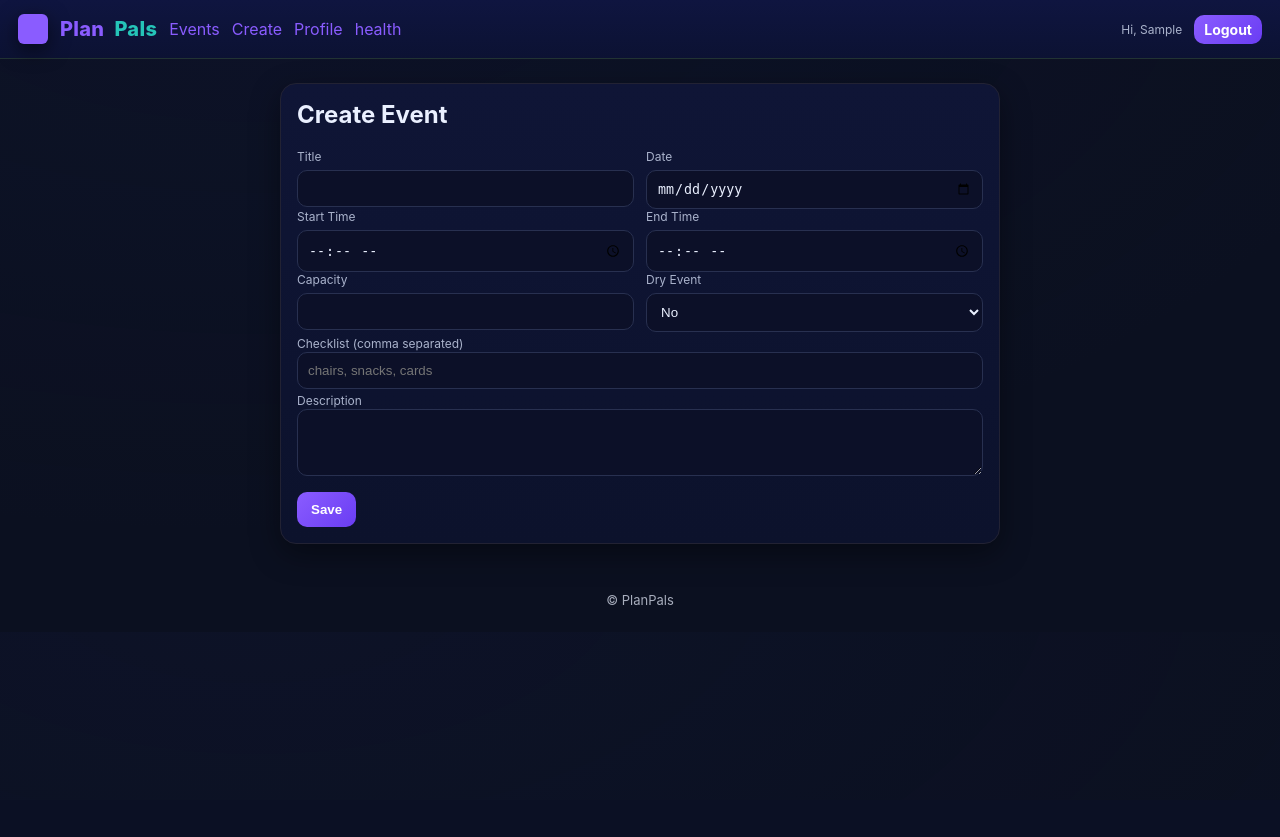
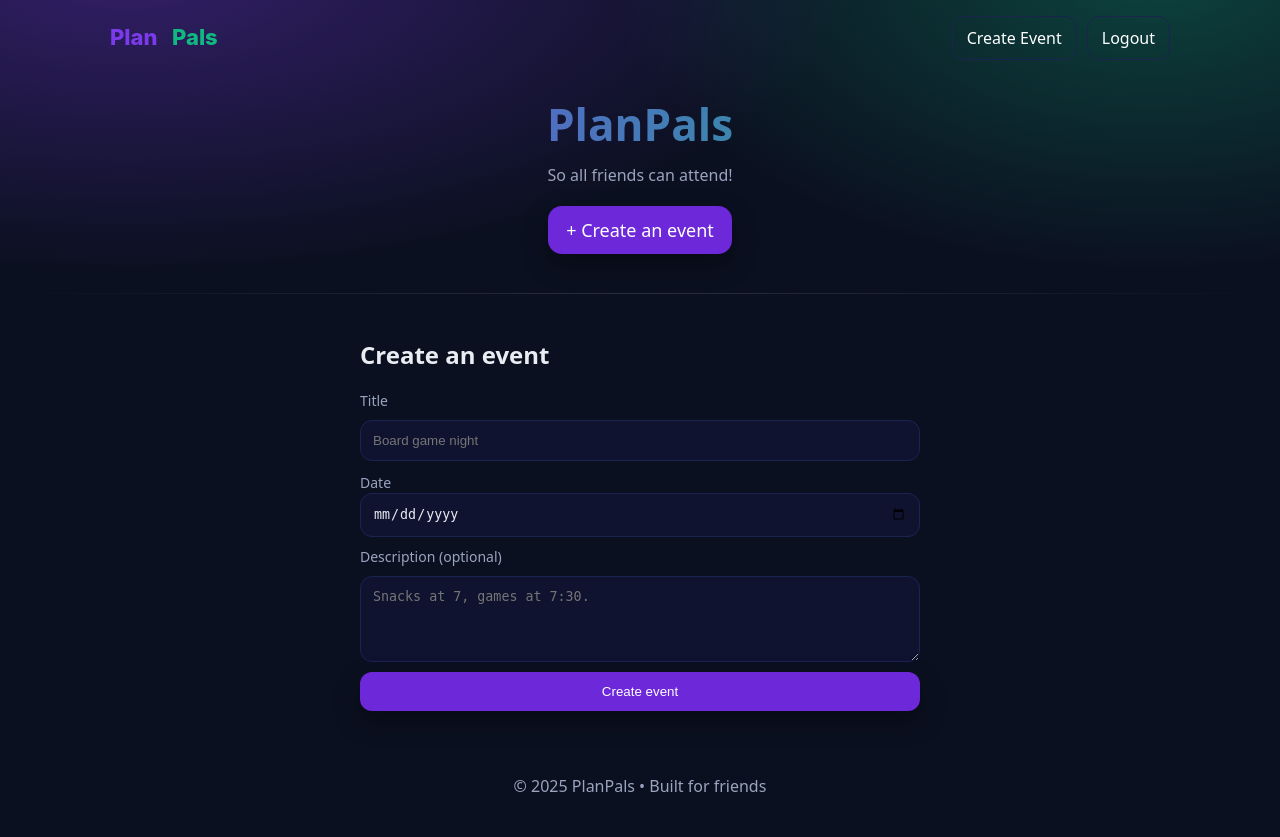
Before and after one commit to drewmac11/planpals, a Flask app: page /create in a window 1280 px wide. Before the commit the page ends 605 px from the top, so only its background shows below. Run offline with Flask 3, Linux system fonts and the light colour scheme; the visitor is signed in with stand-in values (Sample User, id 1); some libraries are stand-ins or nearby versions.

Commit message:
updated PlanPals build

```diff
--- a/app.py
+++ b/app.py
@@ -1,54 +1,75 @@
+from flask import Flask, render_template, request, redirect, url_for, flash
+from werkzeug.security import generate_password_hash, check_password_hash
+from flask_login import login_user, login_required, logout_user, current_user
+from datetime import datetime
+from sqlalchemy import text
+from urllib.parse import urlparse
 import os
-from flask import Flask, render_template, request, redirect, url_for, flash
-from flask_sqlalchemy import SQLAlchemy
-from flask_login import LoginManager, UserMixin, login_user, logout_user, current_user, login_required
-from werkzeug.security import generate_password_hash, check_password_hash
-from datetime import datetime
 
-db = SQLAlchemy()
-login_manager = LoginManager()
+from extensions import db, login_manager
+from models import User, Event
 
+def normalize_db_url(raw: str) -> str:
+    raw = (raw or "").strip().strip('"').strip("'")
+
+    # Fix common mistakes
+    if raw.startswith("railwaypostgres://"):
+        raw = raw.replace("railwaypostgres://", "postgres://", 1)
+    if raw.startswith("railwaypostgresql://"):
+        raw = raw.replace("railwaypostgresql://", "postgresql://", 1)
+
+    # Force psycopg3 driver
+    if raw.startswith("postgresql+psycopg2://"):
+        raw = raw.replace("postgresql+psycopg2://", "postgresql+psycopg://", 1)
+    if raw.startswith("postgres://"):
+        raw = raw.replace("postgres://", "postgresql+psycopg://", 1)
+    if raw.startswith("postgresql://"):
+        raw = raw.replace("postgresql://", "postgresql+psycopg://", 1)
+
+    # Add SSL only for public hosts
+    if raw.startswith("postgresql+psycopg://") and "sslmode=" not in raw:
+        host = urlparse(raw).hostname or ""
+        if not host.endswith(".railway.internal"):
+            raw += ("&" if "?" in raw else "?") + "sslmode=require"
+    return raw
 
 def create_app():
     app = Flask(__name__)
-    app.config["SECRET_KEY"] = os.getenv("SECRET_KEY", "supersecretkey")
 
-    # ✅ Database configuration (use DATABASE_URL from Railway)
-    db_url = os.getenv("DATABASE_URL")
-    if db_url and db_url.startswith("postgres://"):
-        db_url = db_url.replace("postgres://", "postgresql://")
-    app.config["SQLALCHEMY_DATABASE_URI"] = db_url or "sqlite:///planpals.db"
+    env_url = os.environ.get("DATABASE_URL", "sqlite:///planpals.db")
+    db_url = normalize_db_url(env_url)
+
+    app.config["SECRET_KEY"] = os.environ.get("SECRET_KEY", "dev-key")
+    app.config["SQLALCHEMY_DATABASE_URI"] = db_url
     app.config["SQLALCHEMY_TRACK_MODIFICATIONS"] = False
 
     db.init_app(app)
     login_manager.init_app(app)
     login_manager.login_view = "login"
 
-    # ----------------- MODELS -----------------
-    class User(UserMixin, db.Model):
-        id = db.Column(db.Integer, primary_key=True)
-        name = db.Column(db.String(100), nullable=False)
-        email = db.Column(db.String(150), unique=True, nullable=False)
-        password_hash = db.Column(db.String(255), nullable=False)
-        created_at = db.Column(db.DateTime, default=datetime.utcnow)
-
-    class Event(db.Model):
-        id = db.Column(db.Integer, primary_key=True)
-        title = db.Column(db.String(200), nullable=False)
-        description = db.Column(db.Text)
-        date = db.Column(db.Date, nullable=False)
-        start_time = db.Column(db.Time)
-        end_time = db.Column(db.Time)
-        capacity = db.Column(db.Integer, nullable=False)
-        checklist = db.Column(db.Text, default="")
-        dry = db.Column(db.Boolean, default=False)
-        creator_id = db.Column(db.Integer, db.ForeignKey("user.id"))
-
     @login_manager.user_loader
     def load_user(user_id):
+        # Simple for now; SQLAlchemy 2.x warns about Query.get but fine
         return User.query.get(int(user_id))
 
-    # ----------------- ROUTES -----------------
+    with app.app_context():
+        try:
+            db.create_all()
+            db.session.execute(text("SELECT 1"))
+        except Exception as e:
+            print("⚠️  Postgres connection failed, falling back to SQLite:", e)
+            app.config["SQLALCHEMY_DATABASE_URI"] = "sqlite:////tmp/planpals.db"
+            db.session.remove()
+            try:
+                db.engine.dispose()
+            except Exception:
+                pass
+            db.create_all()
+
+    @app.get("/health")
+    def health():
+        return "ok", 200
+
     @app.route("/")
     def index():
         events = Event.query.order_by(Event.date.asc()).all()
@@ -57,32 +78,29 @@ def create_app():
     @app.route("/register", methods=["GET", "POST"])
     def register():
         if request.method == "POST":
-            name = request.form["name"]
-            email = request.form["email"]
+            name = request.form["name"].strip()
+            email = request.form["email"].strip().lower()
             password = request.form["password"]
-
-            hashed_pw = generate_password_hash(password)
-            new_user = User(name=name, email=email, password_hash=hashed_pw)
-            db.session.add(new_user)
-            db.session.commit()
-            flash("Account created successfully!", "success")
-            return redirect(url_for("login"))
-
+            if User.query.filter_by(email=email).first():
+                flash("Email already registered", "error")
+            else:
+                user = User(name=name, email=email, password_hash=generate_password_hash(password))
+                db.session.add(user)
+                db.session.commit()
+                flash("Registration successful! Please log in.", "success")
+                return redirect(url_for("login"))
         return render_template("register.html")
 
     @app.route("/login", methods=["GET", "POST"])
     def login():
         if request.method == "POST":
-            email = request.form["email"]
+            email = request.form["email"].strip().lower()
             password = request.form["password"]
             user = User.query.filter_by(email=email).first()
-
             if user and check_password_hash(user.password_hash, password):
                 login_user(user)
                 return redirect(url_for("index"))
-            else:
-                flash("Invalid credentials", "danger")
-
+            flash("Invalid credentials", "error")
         return render_template("login.html")
 
     @app.route("/logout")
@@ -93,56 +111,26 @@ def create_app():
 
     @app.route("/create", methods=["GET", "POST"])
     @login_required
-    def create():
+    def create_event():
         if request.method == "POST":
-            title = request.form["title"]
-            description = request.form.get("description", "")
-            date = datetime.strptime(request.form["date"], "%Y-%m-%d").date()
-            start_time = datetime.strptime(request.form["start_time"], "%H:%M").time() if request.form.get("start_time") else None
-            end_time = datetime.strptime(request.form["end_time"], "%H:%M").time() if request.form.get("end_time") else None
-            capacity = int(request.form["capacity"])
-            dry = "dry" in request.form
-            checklist = request.form.get("checklist", "")
-
-            event = Event(
-                title=title,
-                description=description,
-                date=date,
-                start_time=start_time,
-                end_time=end_time,
-                capacity=capacity,
-                dry=dry,
-                checklist=checklist,
-                creator_id=current_user.id,
-            )
-            db.session.add(event)
+            title = request.form["title"].strip()
+            date_str = request.form["date"]
+            desc = request.form["description"].strip()
+            try:
+                dt = datetime.strptime(date_str, "%Y-%m-%d").date()
+            except ValueError:
+                flash("Invalid date format", "error")
+                return render_template("create.html")
+            e = Event(title=title, date=dt, description=desc, creator_id=current_user.id)
+            db.session.add(e)
             db.session.commit()
-            flash("Event created successfully!", "success")
+            flash("Event created!", "success")
             return redirect(url_for("index"))
-
         return render_template("create.html")
-
-    @app.route("/profile", methods=["GET", "POST"])
-    @login_required
-    def profile():
-        if request.method == "POST":
-            current_user.name = request.form["name"]
-            db.session.commit()
-            flash("Profile updated!", "success")
-            return redirect(url_for("profile"))
-
-        user_events = Event.query.filter_by(creator_id=current_user.id).all()
-        return render_template("profile.html", user=current_user, events=user_events)
-
-    # ----------------- INITIALIZE DATABASE -----------------
-    with app.app_context():
-        db.create_all()
 
     return app
 
-
-# ✅ Railway entry point
 if __name__ == "__main__":
-    port = int(os.getenv("PORT", 8080))
     app = create_app()
+    port = int(os.environ.get("PORT", 8080))
     app.run(host="0.0.0.0", port=port)
--- /dev/null
+++ b/extensions.py
@@ -0,0 +1,5 @@
+from flask_sqlalchemy import SQLAlchemy
+from flask_login import LoginManager
+
+db = SQLAlchemy()
+login_manager = LoginManager()
--- a/static/style.css
+++ b/static/style.css
@@ -1,32 +1,78 @@
 :root{
-  --bg:#0b1020; --panel:#121836; --text:#eaf0ff; --muted:#aab3cc;
-  --brand:#8a5cff; --brand2:#25c4b8; --ok:#28a745; --warn:#ffc107; --danger:#ff4d4f;
+  --bg:#0b1020;
+  --panel:#0f1530;
+  --line:#1b2450;
+  --text:#e9ecf1;
+  --muted:#9aa4bf;
+  --purple:#7c3aed; /* Plan */
+  --teal:#10b981;   /* Pals */
+  --btn:#6d28d9;
+  --btn-hover:#8b5cf6;
+  --shadow:0 10px 24px rgba(0,0,0,.35);
 }
+
 *{box-sizing:border-box}
-body{margin:0;font-family:Inter,system-ui,Segoe UI,Helvetica,Arial,sans-serif;background:radial-gradient(1200px 600px at 20% -10%,#1a245a22,transparent),var(--bg);color:var(--text)}
-a{color:var(--brand);text-decoration:none} a:hover{text-decoration:underline}
-.nav{display:flex;gap:16px;align-items:center;justify-content:space-between;padding:14px 18px;background:linear-gradient(180deg,#0f1540 0%, #0c1233 100%);border-bottom:1px solid #233}
-.nav .left,.nav .right{display:flex;gap:12px;align-items:center}
-.brand{display:flex;align-items:center;gap:10px;font-weight:800;font-size:20px;letter-spacing:.3px}
-.brand .plan{color:var(--brand)} .brand .pals{color:var(--brand2)}
-.btn{background:linear-gradient(135deg,var(--brand),#6a3df3);border:none;color:#fff;padding:10px 14px;border-radius:10px;font-weight:700;cursor:pointer}
-.btn.alt{background:linear-gradient(135deg,var(--brand2),#14a79c)}
-.btn.small{padding:6px 10px;font-size:14px}
-.container{max-width:980px;margin:24px auto;padding:0 16px}
-.hero{display:flex;align-items:center;justify-content:space-between;gap:16px;padding:18px;background:linear-gradient(180deg,#10173e,#0f1536);border:1px solid #223;box-shadow:0 10px 30px #0006;border-radius:18px;margin:20px 0}
-.hero h1{margin:0;font-size:28px}
-.card{background:linear-gradient(180deg,#0f1536,#0c122c);border:1px solid #223;border-radius:16px;padding:16px;box-shadow:0 10px 30px #0006}
-.grid{display:grid;grid-template-columns:repeat(auto-fill,minmax(280px,1fr));gap:14px}
-.label{font-size:12px;color:var(--muted)}
-input,select,textarea{width:100%;background:#0c1028;border:1px solid #283050;color:var(--text);padding:10px;border-radius:10px;outline:none}
-input:focus,select:focus,textarea:focus{border-color:#5160ff;box-shadow:0 0 0 3px #5160ff33}
-form .row{display:grid;grid-template-columns:1fr 1fr;gap:12px}
-form .row > div{display:flex;flex-direction:column;gap:6px}
-ul{margin:8px 0 0 18px}
-.footer{opacity:.7;text-align:center;padding:24px 0;font-size:13px}
-.msg{padding:10px 12px;border-radius:10px;margin:10px 0}
-.msg.ok{background:#15351f;border:1px solid #2f6a3a}
-.msg.err{background:#3a1420;border:1px solid #a13a58}
-.logo{width:30px;height:30px;border-radius:6px;display:inline-block;background:linear-gradient(135deg,var(--brand),var(--brand2));box-shadow:0 6px 20px #0008}
-.centered{display:flex;align-items:center;justify-content:center;gap:10px}
-.event-meta{color:var(--muted);font-size:12px}
+html,body{height:100%}
+body{margin:0;font-family:ui-sans-serif,system-ui,-apple-system,Segoe UI,Roboto,Helvetica,Arial,sans-serif;background:var(--bg);color:var(--text);}
+
+/* Header / nav */
+.site-header{position:relative;overflow:hidden;background:
+  radial-gradient(1200px 500px at 10% -10%, rgba(124,58,237,.35), transparent 60%),
+  radial-gradient(900px 500px at 90% -10%, rgba(16,185,129,.3), transparent 60%)}
+.gradient{position:absolute;inset:auto 0 0 0;height:1px;background:linear-gradient(90deg,transparent,rgba(255,255,255,.12),transparent)}
+
+.nav{max-width:1100px;margin:0 auto;padding:16px 20px;display:flex;align-items:center;justify-content:space-between}
+.brand{display:flex;align-items:center;gap:10px;color:#fff;text-decoration:none}
+.logo{height:28px}
+
+.links{display:flex;gap:10px;align-items:center}
+
+/* Hero */
+.hero{max-width:1100px;margin:24px auto 40px;padding:0 20px;text-align:center}
+.hero h1{font-size:44px;line-height:1.1;margin:8px 0;font-weight:900;background:linear-gradient(90deg,var(--purple),var(--teal));-webkit-background-clip:text;background-clip:text;color:transparent}
+.tagline{color:var(--muted);margin-bottom:20px}
+
+/* Buttons */
+.btn{background:var(--btn);border:none;color:#fff;padding:10px 14px;border-radius:12px;cursor:pointer;text-decoration:none;display:inline-block;box-shadow:var(--shadow);transition:transform .05s ease, background .2s}
+.btn:hover{background:var(--btn-hover);transform:translateY(-1px)}
+.btn.ghost{background:transparent;border:1px solid var(--line);box-shadow:none}
+.btn.small{font-size:14px;padding:8px 12px;border-radius:10px}
+.btn.large{font-size:18px;padding:12px 18px;border-radius:14px}
+.btn.wide{width:100%;padding:12px 16px}
+
+/* Containers */
+.container{max-width:1100px;margin:0 auto;padding:24px 20px}
+.section{margin-top:8px}
+.section-head{display:flex;align-items:center;justify-content:space-between;margin-bottom:12px}
+
+/* Cards/grid */
+.grid{display:grid;grid-template-columns:repeat(auto-fill,minmax(260px,1fr));gap:16px}
+.card{background:var(--panel);border:1px solid var(--line);border-radius:16px;padding:14px;box-shadow:var(--shadow)}
+.card h3{margin:0 0 6px 0}
+
+/* Event card */
+.event{display:flex;gap:12px;align-items:flex-start}
+.date-badge{flex:0 0 auto;background:linear-gradient(180deg,var(--purple),var(--teal));border-radius:14px;color:#fff;padding:10px 10px;text-align:center;box-shadow:var(--shadow)}
+.date-badge .m{display:block;font-size:12px;opacity:.9;text-transform:uppercase;letter-spacing:.08em}
+.date-badge .d{display:block;font-weight:900;font-size:22px;line-height:1.1}
+.card-body .muted{color:var(--muted);margin:.2rem 0}
+
+/* Forms */
+.auth{max-width:560px;margin:0 auto}
+.form{display:grid;gap:10px}
+label{font-size:14px;color:var(--muted)}
+input,textarea{width:100%;padding:12px;border-radius:12px;border:1px solid var(--line);background:#0f1330;color:var(--text)}
+input:focus,textarea:focus{outline:2px solid rgba(124,58,237,.35);border-color:var(--purple)}
+.row{display:flex;gap:12px}
+.col{flex:1}
+
+/* Flash */
+.flash{margin:12px 0;padding:12px;border-radius:12px;background:rgba(16,185,129,.12);border:1px solid rgba(16,185,129,.35)}
+.flash.error{background:rgba(220,38,38,.12);border-color:rgba(239,68,68,.4)}
+
+/* Empty state */
+.empty{background:var(--panel);border:1px solid var(--line);border-radius:16px;padding:24px;text-align:center;box-shadow:var(--shadow)}
+.empty h3{margin-top:0}
+
+/* Footer */
+.site-footer{text-align:center;color:var(--muted);padding:24px}
--- a/templates/base.html
+++ b/templates/base.html
@@ -1,46 +1,53 @@
-<!doctype html>
+<!DOCTYPE html>
 <html lang="en">
 <head>
-  <meta charset="utf-8">
-  <meta name="viewport" content="width=device-width, initial-scale=1">
+  <meta charset="utf-8" />
+  <meta name="viewport" content="width=device-width, initial-scale=1" />
   <title>PlanPals</title>
+  <meta name="theme-color" content="#7c3aed" />
+  <link rel="icon" href="{{ url_for('static', filename='favicon.svg') }}" type="image/svg+xml">
   <link rel="stylesheet" href="{{ url_for('static', filename='style.css') }}">
 </head>
 <body>
-  <nav class="nav">
-    <div class="left">
-      <img src="{{ url_for('static', filename='logo.png') }}" alt="logo" class="logo">
-      <div class="brand"><span class="plan">Plan</span><span class="pals">Pals</span></div>
-      <a href="{{ url_for('index') }}">Events</a>
+  <header class="site-header">
+    <div class="nav">
+      <a href="{{ url_for('index') }}" class="brand">
+        <img src="{{ url_for('static', filename='logo.svg') }}" alt="PlanPals" class="logo" />
+      </a>
+      <div class="links">
+        {% if current_user.is_authenticated %}
+          <a class="btn ghost" href="{{ url_for('create_event') }}">Create Event</a>
+          <a class="btn ghost" href="{{ url_for('logout') }}">Logout</a>
+        {% else %}
+          <a class="btn ghost" href="{{ url_for('login') }}">Log in</a>
+          <a class="btn" href="{{ url_for('register') }}">Sign up</a>
+        {% endif %}
+      </div>
+    </div>
+
+    <div class="hero">
+      <h1>PlanPals</h1>
+      <p class="tagline">So all friends can attend!</p>
       {% if current_user.is_authenticated %}
-      <a href="{{ url_for('create_event') }}">Create</a>
-      <a href="{{ url_for('profile') }}">Profile</a>
-      {% endif %}
-      <a href="/healthz" title="health">health</a>
-    </div>
-    <div class="right">
-      {% if current_user.is_authenticated %}
-      <span class="label">Hi, {{ current_user.name.split(' ')[0] }}</span>
-      <a class="btn small" href="{{ url_for('logout') }}">Logout</a>
+        <a class="btn large" href="{{ url_for('create_event') }}">+ Create an event</a>
       {% else %}
-      <a class="btn small" href="{{ url_for('login') }}">Login</a>
-      <a class="btn small alt" href="{{ url_for('register') }}">Sign up</a>
+        <a class="btn large" href="{{ url_for('register') }}">Get started — it’s free</a>
       {% endif %}
     </div>
-  </nav>
+    <div class="gradient"></div>
+  </header>
 
-  <div class="container">
+  <main class="container">
     {% with messages = get_flashed_messages(with_categories=true) %}
-      {% if messages %}
-        {% for category, message in messages %}
-        <div class="msg {{ 'ok' if category=='success' else 'err' }}">{{ message }}</div>
-        {% endfor %}
-      {% endif %}
+      {% for cat, msg in messages %}
+        <div class="flash {{cat}}"><span>{{ msg }}</span></div>
+      {% endfor %}
     {% endwith %}
+    {% block content %}{% endblock %}
+  </main>
 
-    {% block content %}{% endblock %}
-  </div>
-
-  <div class="footer">© PlanPals</div>
+  <footer class="site-footer">
+    <p>© {{ 2025 }} PlanPals • Built for friends</p>
+  </footer>
 </body>
 </html>
--- a/templates/create.html
+++ b/templates/create.html
@@ -1,28 +1,19 @@
 {% extends 'base.html' %}
 {% block content %}
-<div class="card" style="max-width:720px;margin:0 auto">
-  <h2 style="margin-top:0">Create Event</h2>
-  <form method="post">
+<section class="auth">
+  <h2>Create an event</h2>
+  <form method="post" class="form">
+    <label>Title</label>
+    <input name="title" placeholder="Board game night" required />
     <div class="row">
-      <div><label class="label">Title</label><input required name="title"></div>
-      <div><label class="label">Date</label><input type="date" name="date" required></div>
-    </div>
-    <div class="row">
-      <div><label class="label">Start Time</label><input type="time" name="start_time"></div>
-      <div><label class="label">End Time</label><input type="time" name="end_time"></div>
-    </div>
-    <div class="row">
-      <div><label class="label">Capacity</label><input type="number" min="1" name="capacity" required></div>
-      <div><label class="label">Dry Event</label>
-        <select name="dry">
-          <option value="0">No</option>
-          <option value="1">Yes (no alcohol/weed)</option>
-        </select>
+      <div class="col">
+        <label>Date</label>
+        <input name="date" type="date" required />
       </div>
     </div>
-    <div><label class="label">Checklist (comma separated)</label><input name="checklist" placeholder="chairs, snacks, cards"></div>
-    <div><label class="label">Description</label><textarea name="description" rows="3"></textarea></div>
-    <div style="margin-top:12px"><button class="btn">Save</button></div>
+    <label>Description <span class="muted small">(optional)</span></label>
+    <textarea name="description" rows="4" placeholder="Snacks at 7, games at 7:30."></textarea>
+    <button class="btn wide">Create event</button>
   </form>
-</div>
+</section>
 {% endblock %}
```
Also changed, not shown: models.py (added, +17 -0 lines), requirements.txt (+1 -11 lines), templates/auth.html (deleted, +0 -19 lines), templates/index.html (+23 -22 lines), templates/login.html (added, +14 -0 lines), templates/profile.html (deleted, +0 -13 lines), templates/register.html (added, +16 -0 lines), static/favicon.svg (added), static/logo.png (deleted), static/logo.svg (added), 1 other file.
